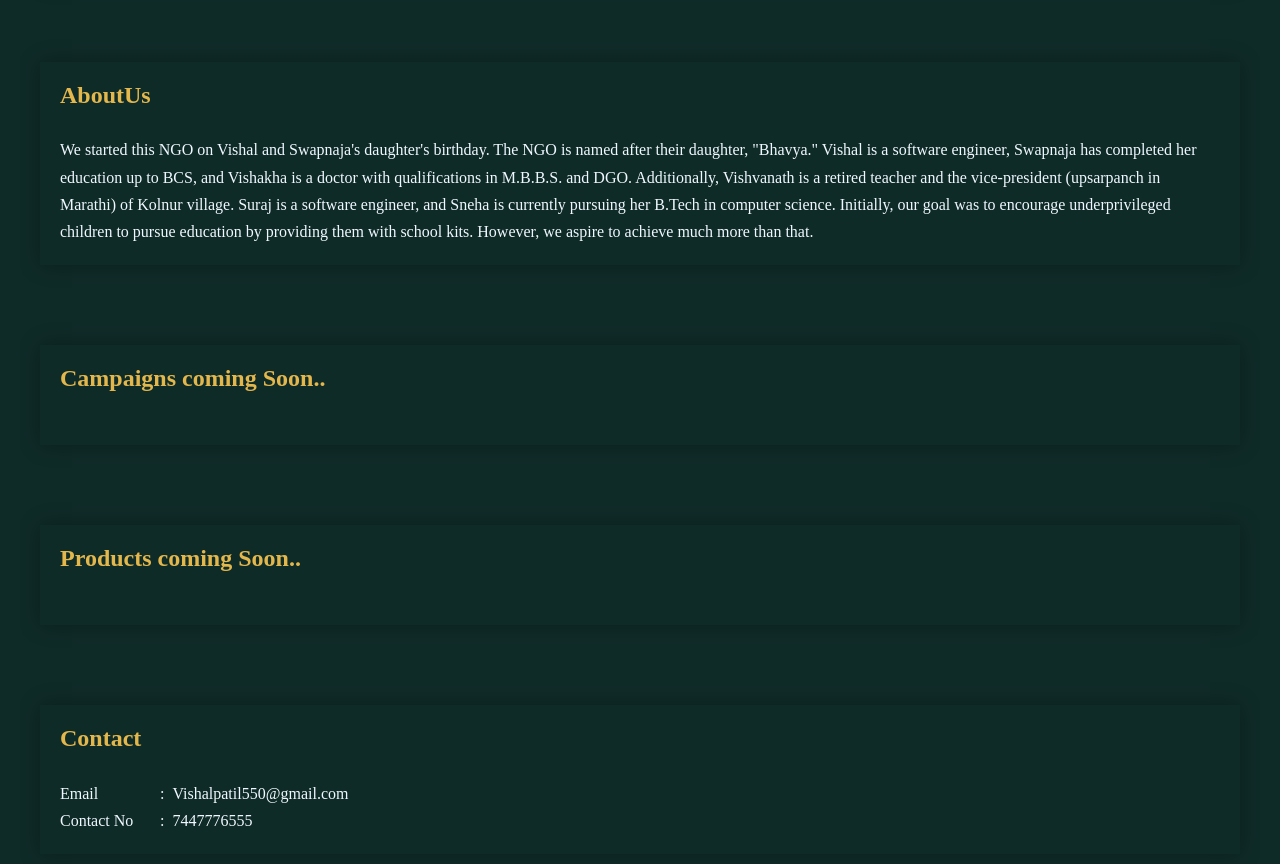
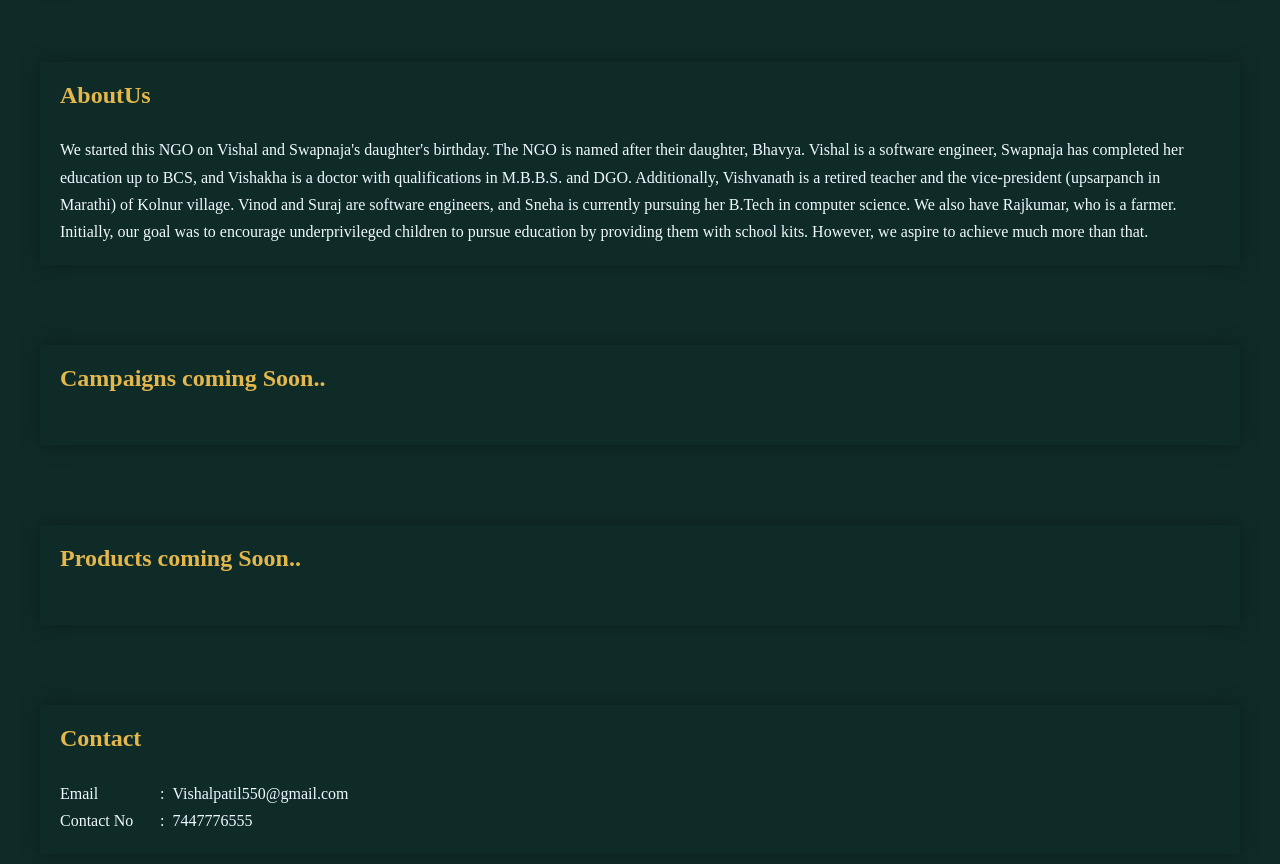
Before and after one commit to vinodf2f/bhavya-ngo, a Next.js app: page / in a window 1280 px wide. Shown: the part 780-1644 px from the top of the page. Built offline with nearby package versions, Linux system fonts and the light colour scheme.

Commit message:
about us update

```diff
--- a/src/components/AboutUs/index.tsx
+++ b/src/components/AboutUs/index.tsx
@@ -7,16 +7,14 @@ const AboutUs = (props: Props) => {
       <h2>AboutUs</h2>
       <br />
       <p>
-        We started this NGO on Vishal and Swapnaja's daughter's birthday. The
-        NGO is named after their daughter, "Bhavya." Vishal is a software
-        engineer, Swapnaja has completed her education up to BCS, and Vishakha
-        is a doctor with qualifications in M.B.B.S. and DGO. Additionally,
-        Vishvanath is a retired teacher and the vice-president (upsarpanch in
-        Marathi) of Kolnur village. Suraj is a software engineer, and Sneha is
-        currently pursuing her B.Tech in computer science. Initially, our goal
-        was to encourage underprivileged children to pursue education by
-        providing them with school kits. However, we aspire to achieve much more
-        than that.
+      We started this NGO on Vishal and Swapnaja's daughter's birthday.
+      The NGO is named after their daughter, Bhavya. Vishal is a software engineer,
+      Swapnaja has completed her education up to BCS, and Vishakha is a doctor with qualifications in M.B.B.S.
+      and DGO. Additionally, Vishvanath is a retired teacher and the vice-president (upsarpanch in Marathi) of Kolnur
+      village. Vinod and Suraj are software engineers, and Sneha is currently pursuing her B.Tech in computer science.
+      We also have Rajkumar, who is a farmer.
+      Initially, our goal was to encourage underprivileged children to pursue education by providing them with school kits.
+      However, we aspire to achieve much more than that.
       </p>
     </div>
   );
```
